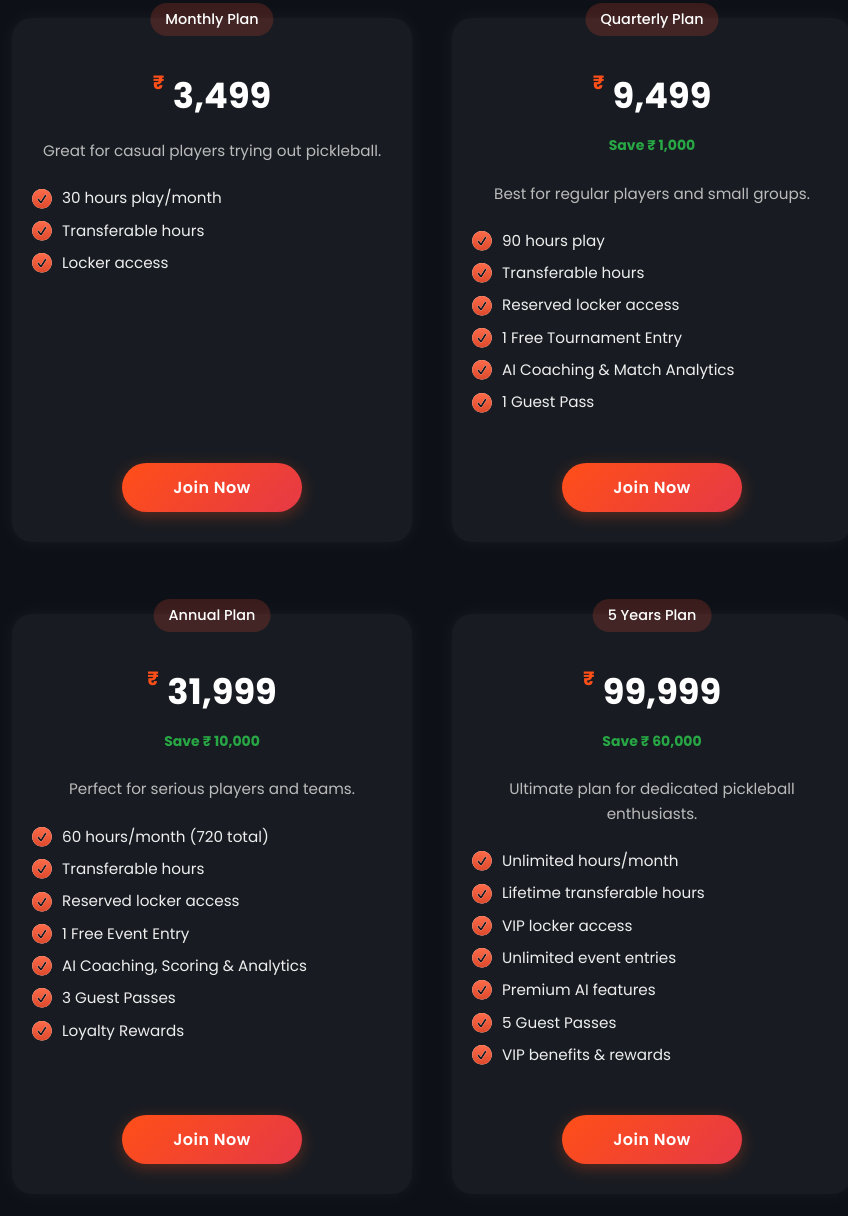
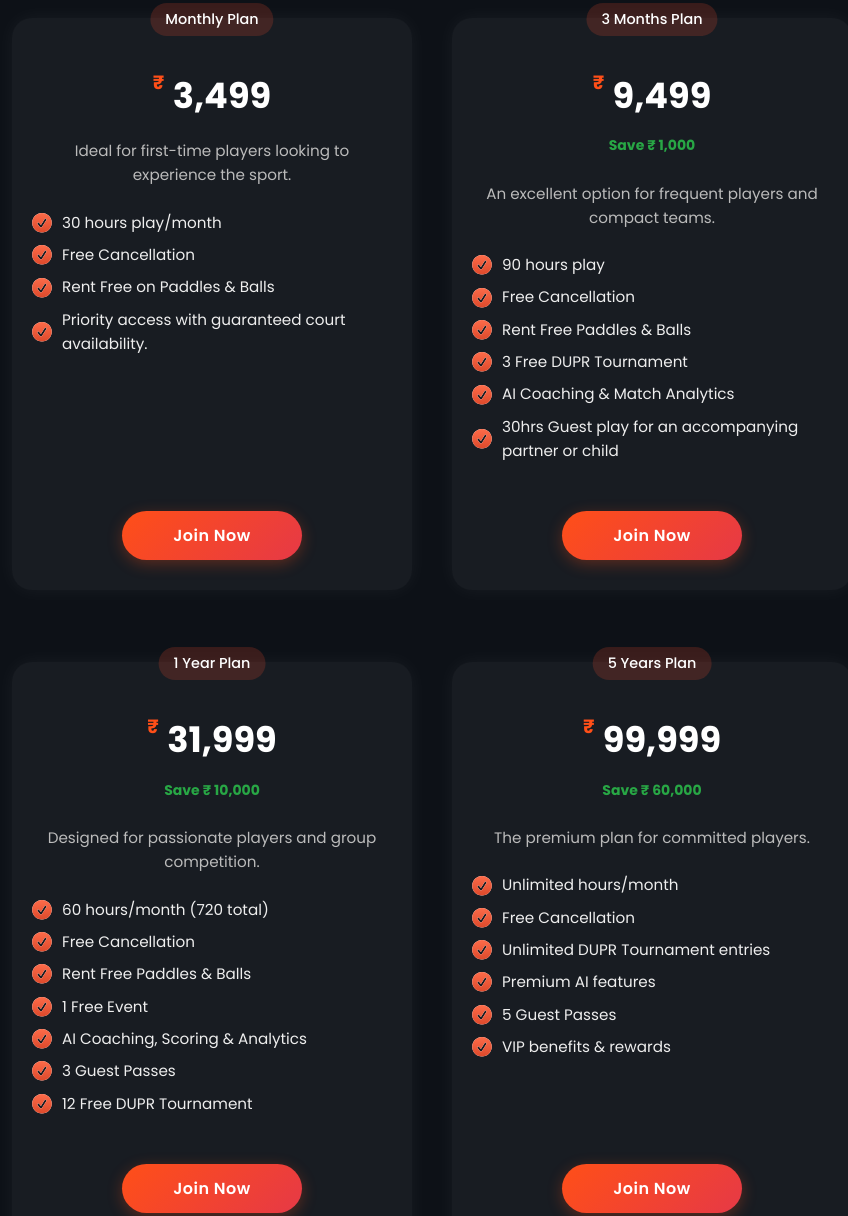
Before and after one commit to Muthusakthivel/HitZone, a plain HTML site: page src/index.html in a window 1280 px wide. Shown: the part 4574-5790 px from the top of the page, without its empty margins (208-1056 px from the left). Drawn offline with Linux system fonts and the light colour scheme.

Commit message:
membership content update

```diff
--- a/src/index.html
+++ b/src/index.html
@@ -208,7 +208,7 @@
                             </select>
                             <div id="players-error" class="error-message" role="alert" aria-live="polite"></div>
                         </div>
-                        <button type="submit" class="hz-btn hz-btn-primary hz-btn-full">Book Court</button>
+                        <button type="submit" class="hz-btn hz-btn-primary hz-btn-full">Book a Court</button>
                     </form>
                 </div>
             </div>
@@ -250,12 +250,13 @@
                 <span class="hz-currency">₹</span>
                 <span class="hz-amount">3,499</span>
               </div>
-              <p class="hz-plan-description">Great for casual players trying out pickleball.</p>
+              <p class="hz-plan-description">Ideal for first-time players looking to experience the sport.</p>
 
               <ul class="hz-plan-features-new">
                 <li><img src="/assets/images/hz-tick-icon.svg" class="hz-tick-icon" alt="Check"> 30 hours play/month</li>
-                <li><img src="/assets/images/hz-tick-icon.svg" class="hz-tick-icon" alt="Check"> Transferable hours</li>
-                <li><img src="/assets/images/hz-tick-icon.svg" class="hz-tick-icon" alt="Check"> Locker access</li>
+                <li><img src="/assets/images/hz-tick-icon.svg" class="hz-tick-icon" alt="Check"> Free Cancellation</li>
+                <li><img src="/assets/images/hz-tick-icon.svg" class="hz-tick-icon" alt="Check"> Rent Free on Paddles & Balls</li>
+                <li class="hz-text-left"><img src="/assets/images/hz-tick-icon.svg" class="hz-tick-icon" alt="Check"> Priority access with guaranteed court availability.</li>
               </ul>
 
               <div class="hz-plan-button-container">
@@ -267,21 +268,21 @@
 
             <!-- Quarterly Plan (Featured) -->
             <div class="hz-plan-card-new">
-              <div class="hz-plan-badge">Quarterly Plan</div>
+              <div class="hz-plan-badge">3 Months Plan</div>
               <div class="hz-plan-price">
                 <span class="hz-currency">₹</span>
                 <span class="hz-amount">9,499</span>
               </div>
               <div class="hz-plan-save">Save ₹ 1,000</div>
-              <p class="hz-plan-description">Best for regular players and small groups.</p>
+              <p class="hz-plan-description">An excellent option for frequent players and compact teams.</p>
 
               <ul class="hz-plan-features-new">
                 <li><img src="/assets/images/hz-tick-icon.svg" class="hz-tick-icon" alt="Check"> 90 hours play</li>
-                <li><img src="/assets/images/hz-tick-icon.svg" class="hz-tick-icon" alt="Check"> Transferable hours</li>
-                <li><img src="/assets/images/hz-tick-icon.svg" class="hz-tick-icon" alt="Check"> Reserved locker access</li>
-                <li><img src="/assets/images/hz-tick-icon.svg" class="hz-tick-icon" alt="Check"> 1 Free Tournament Entry</li>
+                <li><img src="/assets/images/hz-tick-icon.svg" class="hz-tick-icon" alt="Check"> Free Cancellation</li>
+                <li><img src="/assets/images/hz-tick-icon.svg" class="hz-tick-icon" alt="Check"> Rent Free Paddles & Balls</li>
+                <li><img src="/assets/images/hz-tick-icon.svg" class="hz-tick-icon" alt="Check"> 3 Free DUPR Tournament</li>
                 <li><img src="/assets/images/hz-tick-icon.svg" class="hz-tick-icon" alt="Check"> AI Coaching & Match Analytics</li>
-                <li><img src="/assets/images/hz-tick-icon.svg" class="hz-tick-icon" alt="Check"> 1 Guest Pass</li>
+                <li class="hz-text-left"><img src="/assets/images/hz-tick-icon.svg" class="hz-tick-icon" alt="Check"> 30hrs Guest play for an accompanying partner or child</li>
               </ul>
 
               <div class="hz-plan-button-container">
@@ -293,22 +294,22 @@
 
             <!-- Annual Plan -->
             <div class="hz-plan-card-new">
-              <div class="hz-plan-badge">Annual Plan</div>
+              <div class="hz-plan-badge">1 Year Plan</div>
               <div class="hz-plan-price">
                 <span class="hz-currency">₹</span>
                 <span class="hz-amount">31,999</span>
               </div>
               <div class="hz-plan-save">Save ₹ 10,000</div>
-              <p class="hz-plan-description">Perfect for serious players and teams.</p>
+              <p class="hz-plan-description">Designed for passionate players and group competition.</p>
 
               <ul class="hz-plan-features-new">
                 <li><img src="/assets/images/hz-tick-icon.svg" class="hz-tick-icon" alt="Check"> 60 hours/month (720 total)</li>
-                <li><img src="/assets/images/hz-tick-icon.svg" class="hz-tick-icon" alt="Check"> Transferable hours</li>
-                <li><img src="/assets/images/hz-tick-icon.svg" class="hz-tick-icon" alt="Check"> Reserved locker access</li>
-                <li><img src="/assets/images/hz-tick-icon.svg" class="hz-tick-icon" alt="Check"> 1 Free Event Entry</li>
-                <li><img src="/assets/images/hz-tick-icon.svg" class="hz-tick-icon" alt="Check"> AI Coaching, Scoring & Analytics</li>
+                <li><img src="/assets/images/hz-tick-icon.svg" class="hz-tick-icon" alt="Check"> Free Cancellation</li>
+                <li><img src="/assets/images/hz-tick-icon.svg" class="hz-tick-icon" alt="Check"> Rent Free Paddles & Balls</li>
+                <li><img src="/assets/images/hz-tick-icon.svg" class="hz-tick-icon" alt="Check"> 1 Free Event</li>
+                <li class="hz-text-left"><img src="/assets/images/hz-tick-icon.svg" class="hz-tick-icon" alt="Check"> AI Coaching, Scoring & Analytics</li>
                 <li><img src="/assets/images/hz-tick-icon.svg" class="hz-tick-icon" alt="Check"> 3 Guest Passes</li>
-                <li><img src="/assets/images/hz-tick-icon.svg" class="hz-tick-icon" alt="Check"> Loyalty Rewards</li>
+                <li><img src="/assets/images/hz-tick-icon.svg" class="hz-tick-icon" alt="Check"> 12 Free DUPR Tournament</li>
               </ul>
 
               <div class="hz-plan-button-container">
@@ -327,13 +328,12 @@
                   <span class="hz-amount">99,999</span>
                 </div>
                 <div class="hz-plan-save">Save ₹ 60,000</div>
-                <p class="hz-plan-description">Ultimate plan for dedicated pickleball enthusiasts.</p>
+                <p class="hz-plan-description">The premium plan for committed players.</p>
 
                 <ul class="hz-plan-features-new">
                   <li><img src="/assets/images/hz-tick-icon.svg" class="hz-tick-icon" alt="Check"> Unlimited hours/month</li>
-                  <li><img src="/assets/images/hz-tick-icon.svg" class="hz-tick-icon" alt="Check"> Lifetime transferable hours</li>
-                  <li><img src="/assets/images/hz-tick-icon.svg" class="hz-tick-icon" alt="Check"> VIP locker access</li>
-                  <li><img src="/assets/images/hz-tick-icon.svg" class="hz-tick-icon" alt="Check"> Unlimited event entries</li>
+                  <li><img src="/assets/images/hz-tick-icon.svg" class="hz-tick-icon" alt="Check"> Free Cancellation</li>
+                  <li class="hz-text-left"><img src="/assets/images/hz-tick-icon.svg" class="hz-tick-icon" alt="Check"> Unlimited DUPR Tournament entries</li>
                   <li><img src="/assets/images/hz-tick-icon.svg" class="hz-tick-icon" alt="Check"> Premium AI features</li>
                   <li><img src="/assets/images/hz-tick-icon.svg" class="hz-tick-icon" alt="Check"> 5 Guest Passes</li>
                   <li><img src="/assets/images/hz-tick-icon.svg" class="hz-tick-icon" alt="Check"> VIP benefits & rewards</li>
@@ -466,12 +466,6 @@
                     <h3>Hitzone</h3>
                     <p>Premier Pickleball Courts & Community</p>
                     <div class="hz-social-media hz-flex hz-margintop-small" aria-label="HITZONE social links">
-                        <span class="hz-social-media-item">
-                          <a href="https://www.facebook.com/hitzonesparc" target="_blank" rel="noopener" aria-label="Hitzone on Facebook">
-                            <svg class="hz-icon hz-icon-fb" role="img" aria-hidden="true"><use href="#hz-fb-icon"></use></svg>
-                            <span class="sr-only">Facebook</span>
-                          </a>
-                        </span>
 
                         <span class="hz-social-media-item">
                           <a href="https://www.instagram.com/hitzonesparc" target="_blank" rel="noopener" aria-label="Hitzone on Instagram">
--- a/src/style.css
+++ b/src/style.css
@@ -189,6 +189,9 @@ label, li, ul, ol {
 .hz-paddingtopbottom-small {
     padding: 30px 0;
 }
+.hz-text-left {
+    text-align: left;
+}
 
 /* Navigation */
 .hz-navbar {
@@ -972,12 +975,6 @@ section {
     font-size: 0.95rem;
     color: #eee;
 }
-
-/* .hz-tick-icon {
-    width: 20px;
-    height: 20px;
-    object-fit: contain;
-} */
 
 .hz-plan-button-container {
     margin-top: 20px;
@@ -1656,6 +1653,18 @@ section {
         margin-bottom: 3rem;
     }
 
+    /* Coming Soon Badge Mobile Responsive */
+    .hz-coming-soon-badge {
+        font-size: 0.6rem;
+        padding: 1px 6px;
+        margin-left: 8px;
+    }
+
+    .hz-feature-disabled {
+        flex-wrap: wrap;
+        gap: 8px;
+    }
+
     /* Gear section mobile optimization */
     .hz-first-time-image {
         margin-bottom: 20px;
@@ -1675,6 +1684,10 @@ section {
     .hz-btn {
         padding: 10px 15px;
     }
+    .hz-btn-full {
+        width: 50%;
+    }
+
 }
 
 /* Custom cursor for clickable elements */
```
